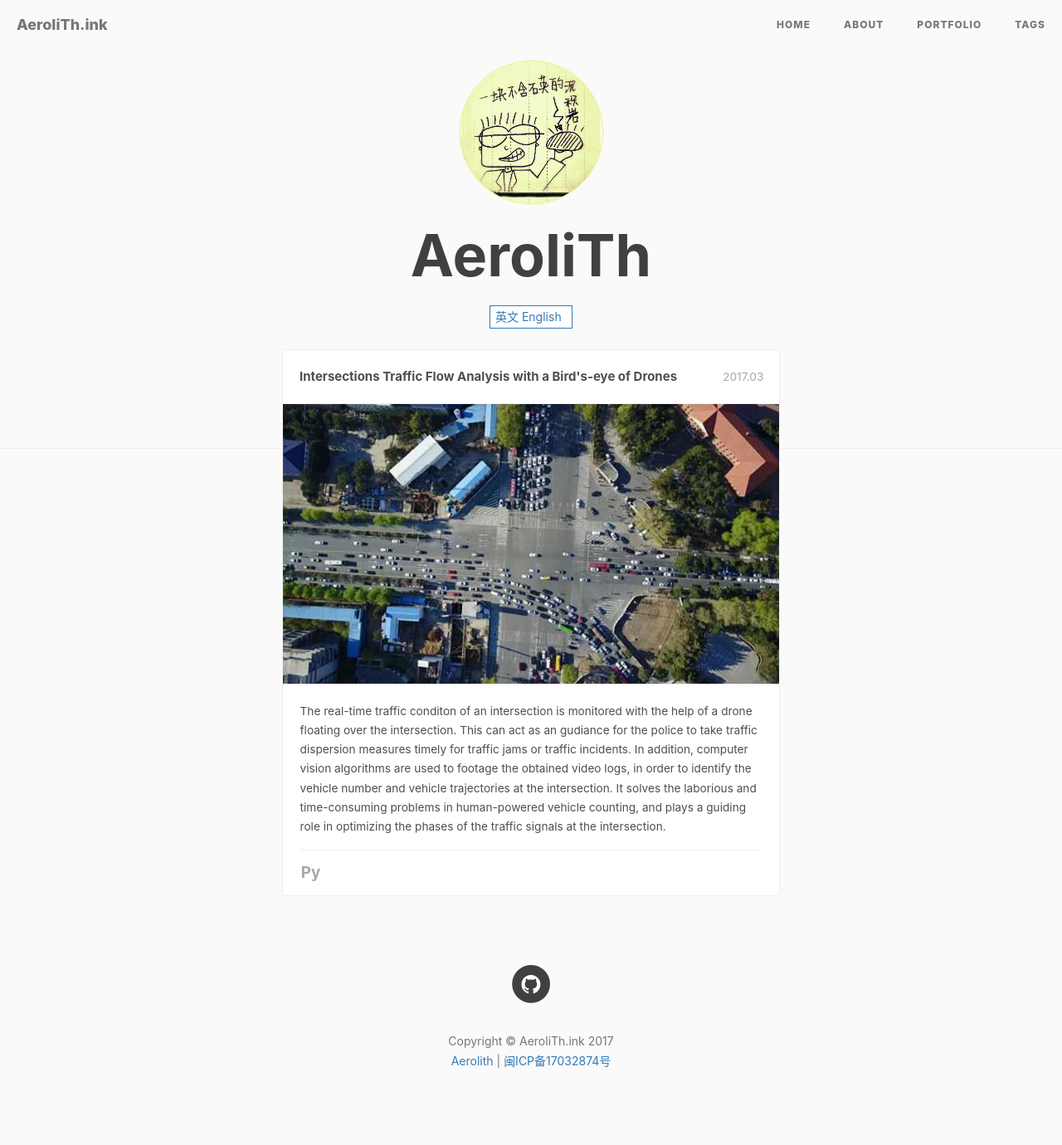
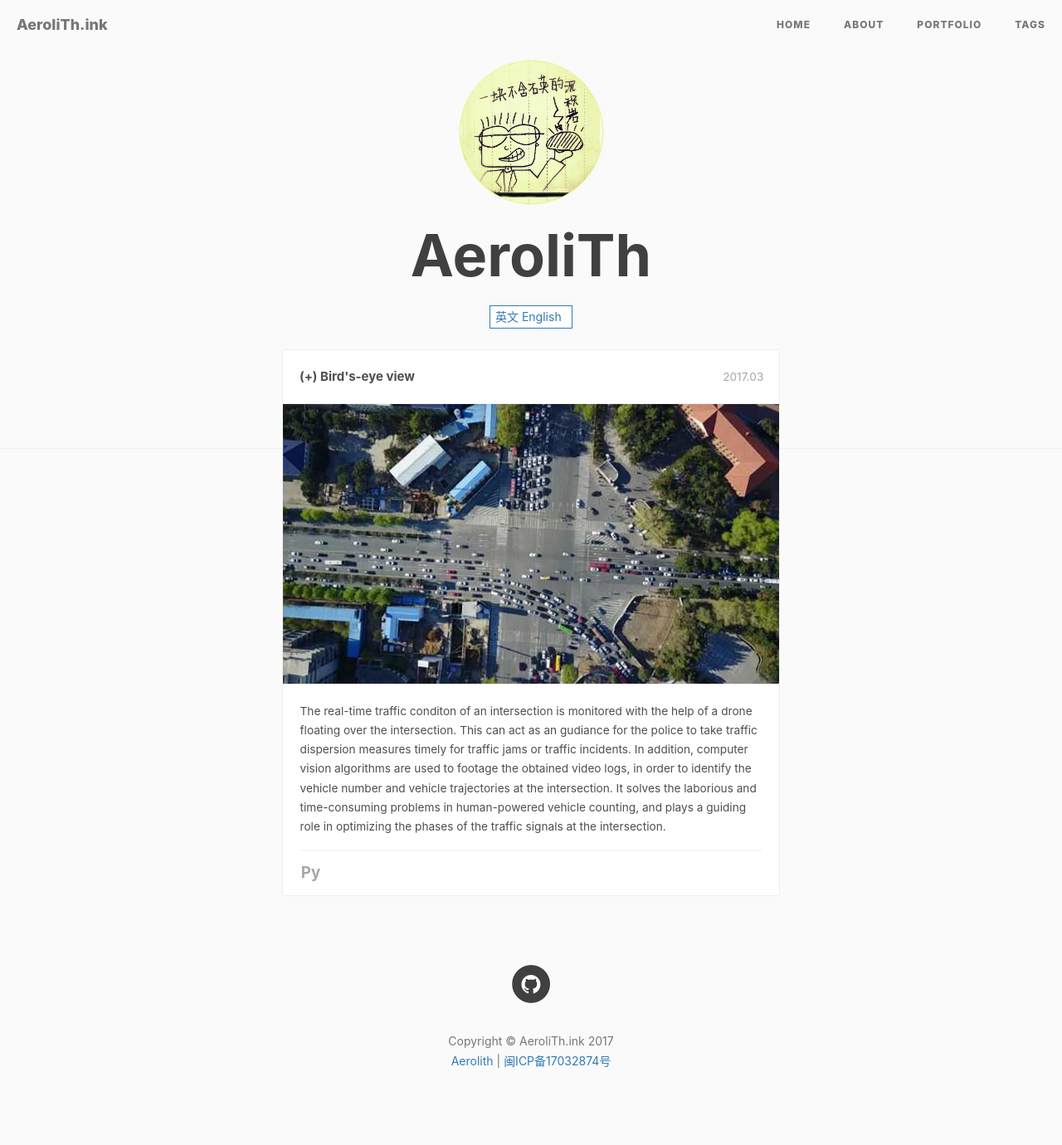
Before and after one commit to aerolithink/aerolithink.github.io, a Jekyll site: the page built from portfolio/index.html, in a window 1280 px wide. Shown: the whole page at 83% size. Built offline with Jekyll 4.4.1, drawn with Linux system fonts in a browser that asks for light colours; nearby versions of some CDN libraries; comment, search, counter and statistics services are not loaded; some of the changed lines change nothing that is shown.

Commit message:
Optimization
Titles of Portfolio

```diff
--- a/portfolio/index.html
+++ b/portfolio/index.html
@@ -31,7 +31,8 @@ layout: default
 				<ul class="cbp_tmtimeline">
 					<li>
 						<div class="cbp_tmlabel">
-							<h2 id="Drone">基于无人机鸟瞰录像的十字路口交通流分析</h2>
+							<!--h2 id="Drone">基于无人机鸟瞰录像的十字路口交通流分析</h2-->
+							<h2 id="Drone">无人机鸟瞰交通流分析</h2>
 							<time>2017.03</time>
 							<img src="images/work-drone2.jpg">
 							<ul>
@@ -53,7 +54,8 @@ layout: default
 				<ul class="cbp_tmtimeline">
 					<li>
 						<div class="cbp_tmlabel">
-							<h2 id="Drone">Intersections Traffic Flow Analysis with a Bird's-eye of Drones</h2>
+							<!--h2 id="Drone">Intersections Traffic Flow Analysis with a Bird's-eye of Drones</h2-->
+							<h2 id="Drone">(+) Bird's-eye view</h2>
 							<time>2017.03</time>
 							<img src="images/work-drone2.jpg">
 							<ul>
```
